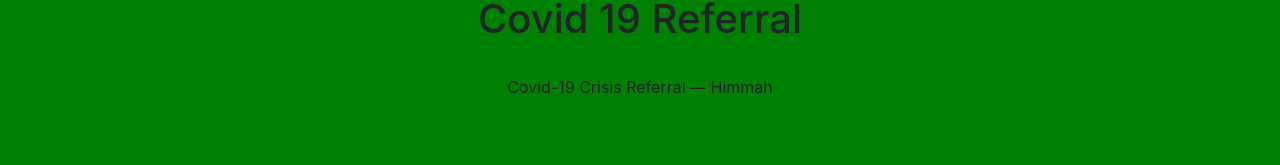
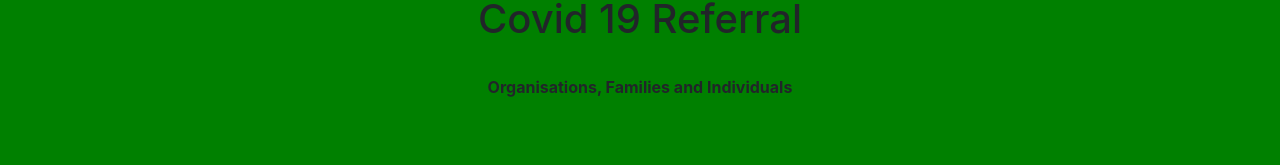
Before and after one commit to Bilal-Nadeem-Ahmed/Himmah, a Next.js app: page /referral in a window 1280 px wide. Shown: the part 225-390 px from the top of the page. Built offline with nearby package versions, Linux system fonts and the light colour scheme.

Commit message:
fixed padding

```diff
--- a/pages/referral.js
+++ b/pages/referral.js
@@ -25,7 +25,7 @@
         <div>
           <h1>Covid 19 Referral</h1>
           <br/>
-          <p>Covid-19 Crisis Referral — Himmah</p>
+          <p><b>Organisations, Families and Individuals</b></p>
         </div>
       </div>
       <div className='writing'>
--- a/styles/globals.css
+++ b/styles/globals.css
@@ -179,7 +179,7 @@
   background-color: green;
 }
 .writing{
-  padding: 5% 15%;
+  padding:  5% 15%;
 }
 .writing h2{
   text-align: center;
```
